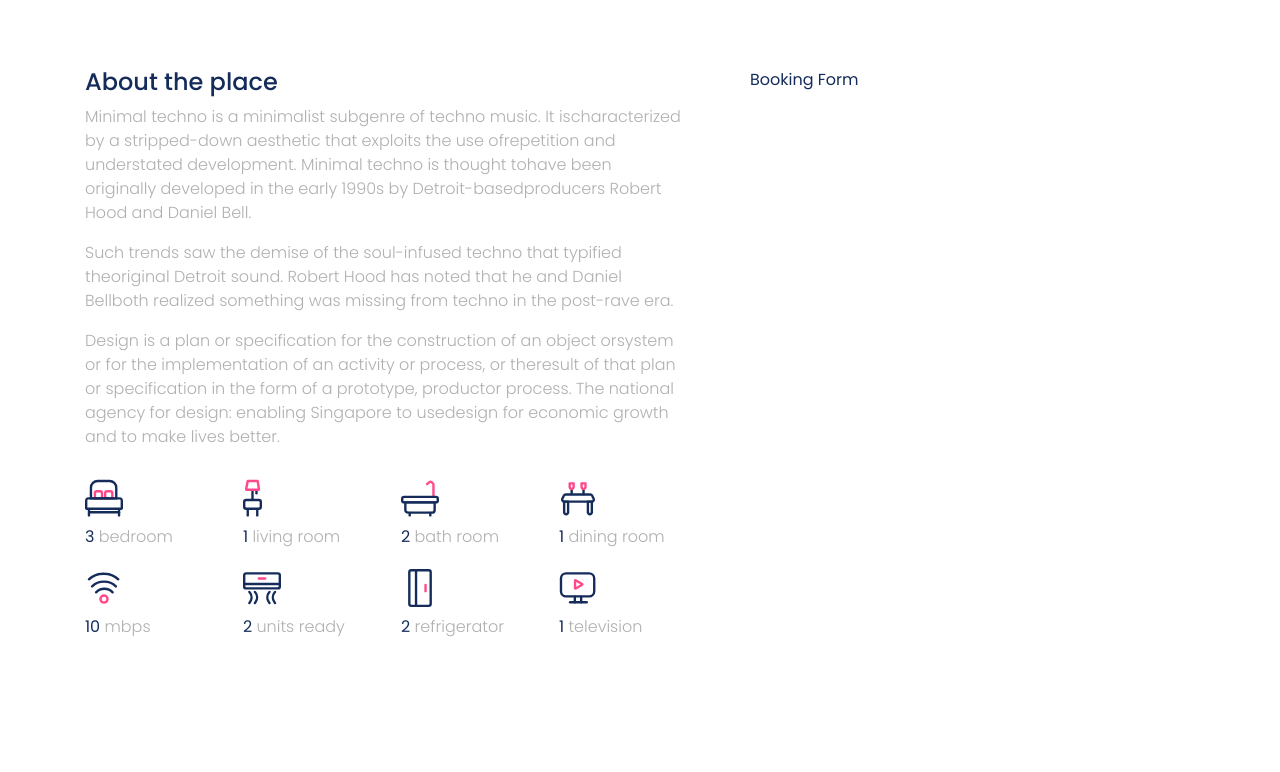
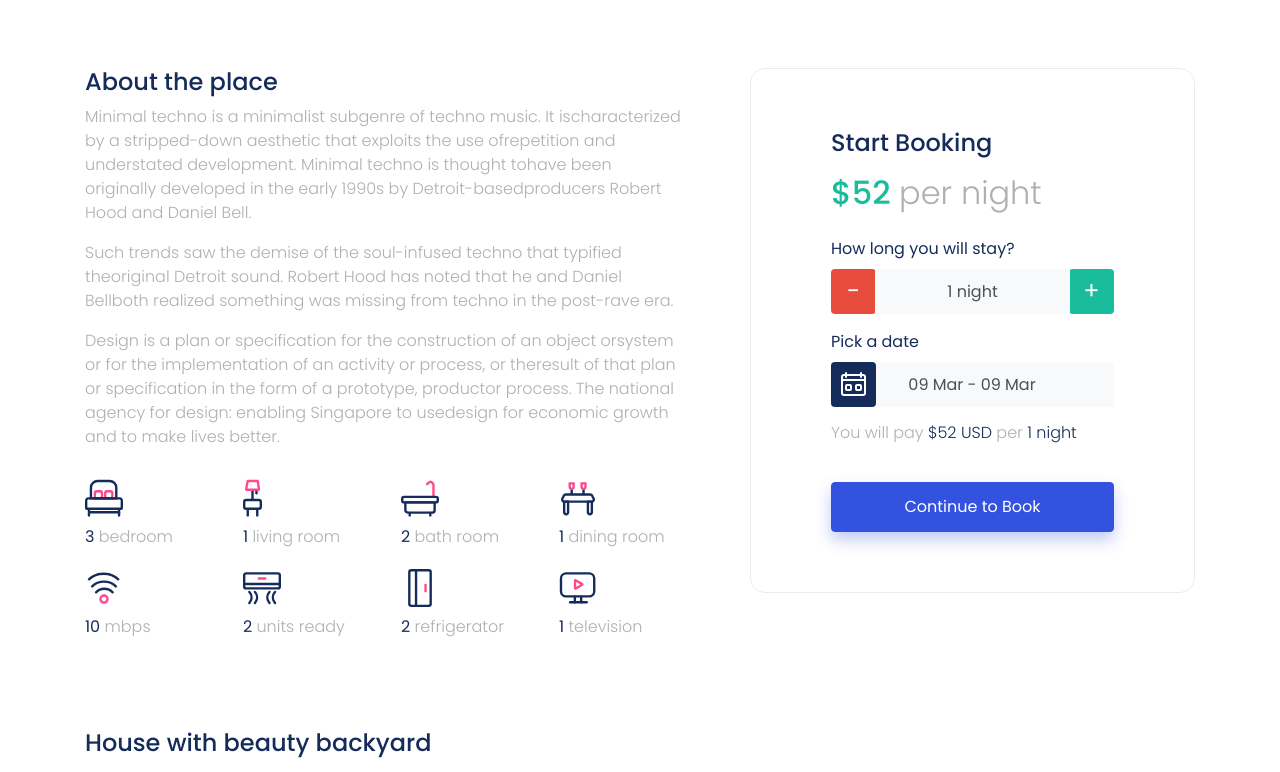
Before and after one commit to maulanairfanf/React, a React (Create React App) app: page /properties/1 in a window 1280 px wide. Shown: the part 968-1740 px from the top of the page. Before the commit the page ends 1697 px from the top, so only its background shows below. Built offline with nearby package versions, Linux system fonts and the light colour scheme; grey boxes are pictures that could not be loaded.

Commit message:
succes details page

```diff
--- a/src/App.js
+++ b/src/App.js
@@ -1,10 +1,11 @@
-import React from 'react';
-import { BrowserRouter as Router, Route } from 'react-router-dom';
-import LandingPage from 'pages/LandingPage';
-import DetailsPage from 'pages/DetailsPage';
-import 'assets/scss/style.scss';
+import React from "react";
+import { BrowserRouter as Router, Route } from "react-router-dom";
+import LandingPage from "pages/LandingPage";
+import DetailsPage from "pages/DetailsPage";
+import "assets/scss/style.scss";
 
-import Example from 'pages/Example';
+import Example from "pages/Example";
+import Checkout from "pages/Checkout";
 
 function App() {
   return (
@@ -13,6 +14,7 @@ function App() {
         <Route exact path="/" component={LandingPage} />
         <Route path="/properties/:id" component={DetailsPage} />
         <Route path="/example" component={Example} />
+        <Checkout path="/checkout" component={Checkout} />
       </Router>
     </div>
   );
--- a/src/elements/Form/InputDate/index.js
+++ b/src/elements/Form/InputDate/index.js
@@ -1,67 +1,91 @@
-import React,{useState,useEffect, useRef} from "react"
-import propTypes from "prop-types"
+import React, { useState, useRef, useEffect } from "react";
+import propTypes from "prop-types";
 
-import {DateRange} from "react-date-range"
-import "./index.scss"
-import 'react-date-range/dist/styles.css'; // main style file
-import 'react-date-range/dist/theme/default.css'; // theme css file
+import { DateRange } from "react-date-range";
 
+import "./index.scss";
+import "react-date-range/dist/styles.css"; // main css file
+import "react-date-range/dist/theme/default.css"; // theme css file
 
-import formatDate from "utils/formatDate"
-import iconCalender from "assets/images/icons/icon-calendar.svg"
-
+import formatDate from "utils/formatDate";
+import iconCalendar from "assets/images/icons/icon-calendar.svg";
 
 export default function Date(props) {
-    const {value,placeholder,name} = props;
-    const [isShowed,setIsShowed] = useState(false)
-    const datePickerChange = value =>{
+  const { value, placeholder, name } = props;
+  const [isShowed, setIsShowed] = useState(false);
+
+  const datePickerChange = (value) => {
     const target = {
       target: {
-                value : value.selection,
-                name : name
-            }
-        }
-        props.onChange(target)
-    }
+        value: value.selection,
+        name: name,
+      },
+    };
+    props.onChange(target);
+  };
 
-    useEffect(() =>{
-        document.addEventListener("mousedown", handleClickOutside)
-        return () =>{
-            document.removeEventListener("mousedown", handleClickOutside)
-        }
-    })
+  useEffect(() => {
+    document.addEventListener("mousedown", handleClickOutside);
 
-    const refDate = useRef(null)
-    const handleClickOutside = event =>{
-        if (refDate && !refDate.current.contains(event.target)){
+    return () => {
+      document.removeEventListener("mousedown", handleClickOutside);
+    };
+  });
+
+  const refDate = useRef(null);
+  const handleClickOutside = (event) => {
+    if (refDate && !refDate.current.contains(event.target)) {
       setIsShowed(false);
     }
-    }
+  };
 
-    const check = focus =>{
-        focus.indexOf(1) < 0 && setIsShowed(false)
-    }
+  const check = (focus) => {
+    focus.indexOf(1) < 0 && setIsShowed(false);
+  };
 
-    const displayDate = `${value.startDate ? formatDate(value.startDate) : ""}${value.endDate ? " - " + formatDate(value.endDate) : ""}`
+  const displayDate = `${value.startDate ? formatDate(value.startDate) : ""}${
+    value.endDate ? " - " + formatDate(value.endDate) : ""
+  }`;
+
   return (
-        <div ref={refDate} className={["input-date mb-3",props.outerClassName].join("")}>
+    <div
+      ref={refDate}
+      className={["input-date mb-3", props.outerClassName].join(" ")}
+    >
       <div className="input-group">
         <div className="input-group-prepend bg-gray-900">
           <span className="input-group-text">
-                        <img src={iconCalender} alt="icon calender" />
+            <img src={iconCalendar} alt="icon calendar" />
           </span>
         </div>
-                <input readOnly type="text" className="form-control" value={displayDate} placeholder={placeholder} onClick={() => setIsShowed(!isShowed)} />
-                {isShowed && (<div className="date-range-wrapper"> <DateRange editableDateInputs = {true} onChange={datePickerChange} moveRangeOnFirstSelection={false}
-                onRangeFocusChange={check} ranges={[value]}></DateRange> </div>)}
+        <input
+          readOnly
+          type="text"
+          className="form-control"
+          value={displayDate}
+          placeholder={placeholder}
+          onClick={() => setIsShowed(!isShowed)}
+        />
+
+        {isShowed && (
+          <div className="date-range-wrapper">
+            <DateRange
+              editableDateInputs={true}
+              onChange={datePickerChange}
+              moveRangeOnFirstSelection={false}
+              onRangeFocusChange={check}
+              ranges={[value]}
+            />
+          </div>
+        )}
       </div>
     </div>
-    )
+  );
 }
 
 Date.propTypes = {
-    value : propTypes.object,
-    onChange : propTypes.func,
-    placeholder : propTypes.string,
-    outerClassName : propTypes.string
-}
+  value: propTypes.object,
+  onChange: propTypes.func,
+  placeholder: propTypes.string,
+  outerClassName: propTypes.string,
+};
--- /dev/null
+++ b/src/elements/Form/InputNumber/index.js
@@ -0,0 +1,90 @@
+import React from "react";
+import propTypes from "prop-types";
+import "./index.scss";
+
+export default function Number(props) {
+  const {
+    value,
+    placeholder,
+    name,
+    min,
+    max,
+    prefix,
+    suffix,
+    isSuffixPlural,
+  } = props;
+
+  const onChange = (e) => {
+    let value = String(e.target.value);
+
+    if (+value <= max && +value >= min) {
+      props.onChange({
+        target: {
+          name: name,
+          value: +value,
+        },
+      });
+    }
+  };
+
+  const minus = () => {
+    value > min &&
+      onChange({
+        target: {
+          name: name,
+          value: +value - 1,
+        },
+      });
+  };
+  const plus = () => {
+    value < max &&
+      onChange({
+        target: {
+          name: name,
+          value: +value + 1,
+        },
+      });
+  };
+  return (
+    <div className={["input-number mb-3", props.outerClassName].join(" ")}>
+      <div className="input-group">
+        <div className="input-group-prepend">
+          <span className="input-group-text minus" onClick={minus}>
+            -
+          </span>
+        </div>
+        <input
+          min={min}
+          max={max}
+          name={name}
+          className="form-control"
+          placeholder={placeholder ? placeholder : "0"}
+          value={`${prefix}${value}${suffix}${
+            isSuffixPlural && value > 1 ? "s" : ""
+          }`}
+          onChange={onChange}
+        />
+        <div className="input-group-append">
+          <span className="input-group-text plus" onClick={plus}>
+            +
+          </span>
+        </div>
+      </div>
+    </div>
+  );
+}
+
+Number.defaultProps = {
+  min: 1,
+  max: 1,
+  prefix: "",
+  suffix: "",
+};
+
+Number.propTypes = {
+  value: propTypes.oneOfType([propTypes.string, propTypes.number]),
+  onChange: propTypes.func,
+  placeholder: propTypes.string,
+  outerClassName: propTypes.string,
+  isSuffixPlural: propTypes.bool,
+};
--- /dev/null
+++ b/src/elements/Form/InputNumber/index.scss
@@ -0,0 +1,37 @@
+@import "../../../assets/scss/colorVariables";
+.input-number {
+  .input-group {
+    background-color: $white;
+
+    .input-group-text {
+      border: 0;
+      cursor: pointer;
+      color: $white;
+      padding: 0;
+      border-radius: 4px !important;
+      font-size: 24px;
+      width: 45px;
+      height: 45px;
+      display: flex;
+      justify-content: center;
+      user-select: none;
+      &.minus {
+        background-color: $red;
+      }
+      &.plus {
+        background-color: $teal;
+      }
+    }
+
+    input.form-control {
+      min-height: 45px;
+      border: 0;
+      border-radius: 0;
+      outline: 0;
+      box-shadow: none;
+      background-color: $gray-100;
+      padding: 0.575rem 1rem;
+      text-align: center;
+    }
+  }
+}
--- a/src/elements/Form/index.js
+++ b/src/elements/Form/index.js
@@ -1 +1,2 @@
-export {default as Inputdate} from "./InputDate"
+export { default as InputDate } from "./InputDate";
+export { default as InputNumber } from "./InputNumber";
--- a/src/json/itemDetails.json
+++ b/src/json/itemDetails.json
@@ -143,9 +143,9 @@
     "_id": "asd1293uasdads1",
     "imageUrl": "/images/testimonial-detailspage.jpg",
     "name": "Happy Family",
-    "rate": 4.25,
-    "content": "What a great trip with my family and I should try again and again next time soon...",
+    "rate": 4.55,
+    "content": "What a great trip with my family and I should try again next time soon ...",
     "familyName": "Angga",
-    "familyOccupation": "UI Designer"
+    "familyOccupation": "Product Designer"
   }
 }
--- /dev/null
+++ b/src/pages/Checkout.js
@@ -0,0 +1,12 @@
+import React, { Component } from "react";
+import Header from "parts/Header";
+export default class Checkout extends Component {
+  render() {
+    return (
+      <>
+        {" "}
+        <Header isCentered /> }
+      </>
+    );
+  }
+}
--- a/src/pages/DetailsPage.js
+++ b/src/pages/DetailsPage.js
@@ -1,19 +1,28 @@
-import React, { Component } from 'react';
-import Header from 'parts/Header';
-import PageDetailTitle from 'parts/PageDetailTitle';
-import FeaturedImage from 'parts/FeaturedImage';
-import PageDetailDescription from 'parts/PageDetailDescription';
-import ItemDetails from 'json/itemDetails.json';
+import React, { Component } from "react";
+import Header from "parts/Header";
+import PageDetailTitle from "parts/PageDetailTitle";
+import FeaturedImage from "parts/FeaturedImage";
+import PageDetailDescription from "parts/PageDetailDescription";
+import ItemDetails from "json/itemDetails.json";
+import BookingForm from "parts/BookingForm";
+import Categories from "parts/Categories";
+import Testimony from "parts/Testimony";
+import Footer from "parts/Footer";
+import Fade from "react-reveal/Fade";
 
 export default class DetailsPage extends Component {
   componentDidMount() {
-    window.title = 'Detail Page';
+    window.title = "Detail Page";
     window.scrollTo(0, 0);
   }
   render() {
+    {
+      console.log(ItemDetails.testimonial);
+    }
+
     const breadcrumb = [
-      { pageTitle: 'Home', pageHref: '' },
-      { pageTitle: 'House Details', pageHref: '' },
+      { pageTitle: "Home", pageHref: "" },
+      { pageTitle: "House Details", pageHref: "" },
     ];
     return (
       <>
@@ -23,12 +32,20 @@ export default class DetailsPage extends Component {
         <section className="container">
           <div className="row">
             <div className="col-7 pr-5">
-              <PageDetailDescription data={ItemDetails} />
+              <Fade bottom>
+                <PageDetailDescription data={ItemDetails} />
+              </Fade>
             </div>
-            <div className="col-5">Booking Form</div>
+            <div className="col-5">
+              <Fade bottom>
+                <BookingForm itemDetails={ItemDetails} />
+              </Fade>
+            </div>
           </div>
         </section>
-
+        <Categories data={ItemDetails.categories} />
+        <Testimony data={ItemDetails.testimonial} />
+        <Footer />
       </>
     );
   }
--- a/src/parts/BookingForm.js
+++ b/src/parts/BookingForm.js
@@ -1,13 +1,140 @@
-import React, { Component } from 'react'
-import propTypes from "prop-types"
-import Button from "elements/Button"
-import {InputDate} from "elements/Form"
-export default class BookingForm extends Component {
-    render() {
-        return (
-            <div>
+import React, { Component } from "react";
+import { withRouter } from "react-router-dom";
 
-            </div>
-        )
+import propTypes from "prop-types";
+
+import Button from "elements/Button";
+import { InputNumber, InputDate } from "elements/Form";
+
+class BookingForm extends Component {
+  constructor(props) {
+    super(props);
+    this.state = {
+      data: {
+        duration: 1,
+        date: {
+          startDate: new Date(),
+          endDate: new Date(),
+          key: "selection",
+        },
+      },
+    };
+  }
+
+  updateData = (e) => {
+    this.setState({
+      ...this.state,
+      data: {
+        ...this.state.data,
+        [e.target.name]: e.target.value,
+      },
+    });
+  };
+
+  componentDidUpdate(prevProps, prevState) {
+    const { data } = this.state;
+
+    if (prevState.data.date !== data.date) {
+      const startDate = new Date(data.date.startDate);
+      const endDate = new Date(data.date.endDate);
+      const countDuration = new Date(endDate - startDate).getDate();
+      this.setState({
+        data: {
+          ...this.state.data,
+          duration: countDuration,
+        },
+      });
     }
+
+    if (prevState.data.duration !== data.duration) {
+      const startDate = new Date(data.date.startDate);
+      const endDate = new Date(
+        startDate.setDate(startDate.getDate() + +data.duration - 1)
+      );
+      this.setState({
+        ...this.state,
+        data: {
+          ...this.state.data,
+          date: {
+            ...this.state.data.date,
+            endDate: endDate,
+          },
+        },
+      });
+    }
+  }
+
+  startBooking = () => {
+    const { data } = this.state;
+    this.props.startBooking({
+      _id: this.props.itemDetails._id,
+      duration: data.duration,
+      date: {
+        startDate: data.date.startDate,
+        endDate: data.date.endDate,
+      },
+    });
+    this.props.history.push("/checkout");
+  };
+
+  render() {
+    const { data } = this.state;
+    const { itemDetails } = this.props;
+
+    return (
+      <div className="card bordered" style={{ padding: "60px 80px" }}>
+        <h4 className="mb-3">Start Booking</h4>
+        <h5 className="h2 text-teal mb-4">
+          ${itemDetails.price}{" "}
+          <span className="text-gray-500 font-weight-light">
+            per {itemDetails.unit}
+          </span>
+        </h5>
+
+        <label htmlFor="duration">How long you will stay?</label>
+        <InputNumber
+          max={30}
+          suffix={" night"}
+          isSuffixPlural
+          onChange={this.updateData}
+          name="duration"
+          value={data.duration}
+        />
+
+        <label htmlFor="date">Pick a date</label>
+        <InputDate onChange={this.updateData} name="date" value={data.date} />
+
+        <h6
+          className="text-gray-500 font-weight-light"
+          style={{ marginBottom: 40 }}
+        >
+          You will pay{" "}
+          <span className="text-gray-900">
+            ${itemDetails.price * data.duration} USD
+          </span>{" "}
+          per{" "}
+          <span className="text-gray-900">
+            {data.duration} {itemDetails.unit}
+          </span>
+        </h6>
+
+        <Button
+          className="btn"
+          hasShadow
+          isPrimary
+          isBlock
+          onClick={this.startBooking}
+        >
+          Continue to Book
+        </Button>
+      </div>
+    );
+  }
 }
+
+BookingForm.propTypes = {
+  itemDetails: propTypes.object,
+  startBooking: propTypes.func,
+};
+
+export default withRouter(BookingForm);
--- a/src/parts/Header.js
+++ b/src/parts/Header.js
@@ -4,8 +4,23 @@ import BrandIcon from "parts/IconText";
 import Fade from "react-reveal/Fade";
 export default function Header(props) {
   const getNavLinkClass = (path) => {
-    return props.location.pathname === path ? "active" : "";
+    return props.location.pathname === path ? " active" : "";
   };
+
+  if (props.isCentered) {
+    return (
+      <Fade>
+        <header className="spacing-sm">
+          <div className="container">
+            <nav className="navbar navbar-expand-lg navbar-light">
+              <BrandIcon props={props.isCentered} />
+            </nav>
+            <p className="d-none">asdas</p>
+          </div>
+        </header>
+      </Fade>
+    );
+  }
 
   return (
     <Fade>
@@ -13,24 +28,24 @@ export default function Header(props) {
         <div className="container">
           <nav className="navbar navbar-expand-lg navbar-light">
             <BrandIcon />
-            <div className="collapse navbar-collapse">
+            <div className="collapse navbar-collapse d-none">
               <ul className="navbar-nav ml-auto">
-                <li className={`nav-item ${getNavLinkClass("/")}`}>
+                <li className={`nav-item${getNavLinkClass("/")}`}>
                   <Button className="nav-link" type="link" href="/">
                     Home
                   </Button>
                 </li>
-                <li className={`nav-item ${getNavLinkClass("/browse-by")}`}>
+                <li className={`nav-item${getNavLinkClass("/browse-by")}`}>
                   <Button className="nav-link" type="link" href="/browse-by">
                     Browse By
                   </Button>
                 </li>
-                <li className={`nav-item ${getNavLinkClass("/stories")}`}>
+                <li className={`nav-item${getNavLinkClass("/stories")}`}>
                   <Button className="nav-link" type="link" href="/stories">
                     Stories
                   </Button>
                 </li>
-                <li className={`nav-item ${getNavLinkClass("/agents")}`}>
+                <li className={`nav-item${getNavLinkClass("/agents")}`}>
                   <Button className="nav-link" type="link" href="/agents">
                     Agents
                   </Button>
--- a/src/parts/IconText.js
+++ b/src/parts/IconText.js
@@ -1,9 +1,14 @@
 import React from "react";
 import Button from "elements/Button";
 
-const IconText = () => {
+const IconText = (props) => {
+  console.log(props);
   return (
-    <Button className="brand-text-icon" href="" type="link">
+    <Button
+      className={`brand-text-icon ${props ? "mx-auto" : ""}`}
+      href=""
+      type="link"
+    >
       Stay<span className="text-gray-900">cation.</span>
     </Button>
   );
--- a/src/parts/Testimony.js
+++ b/src/parts/Testimony.js
@@ -4,6 +4,7 @@ import Button from "elements/Button";
 import TestimonyAccent from "assets/images/testimonial-landingpages-frame.jpg";
 
 export default function Testimony({ data }) {
+  console.log(data);
   return (
     <section className="container">
       <div className="row align-items-center">
```
Also changed, not shown: 1 other file (tests, documents, lock files or other folders). Lines whose indentation alone changed are shown as unchanged.
